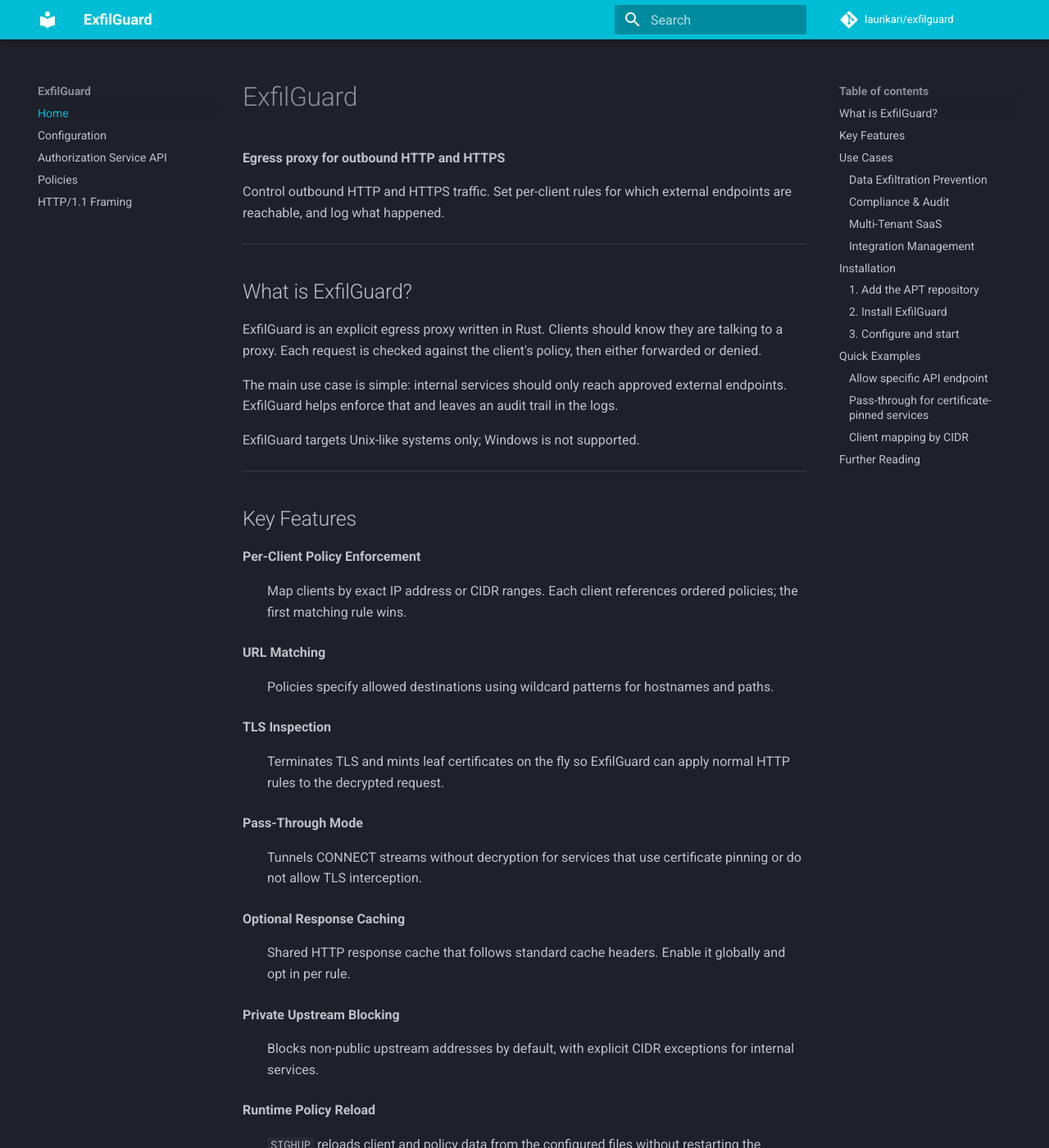
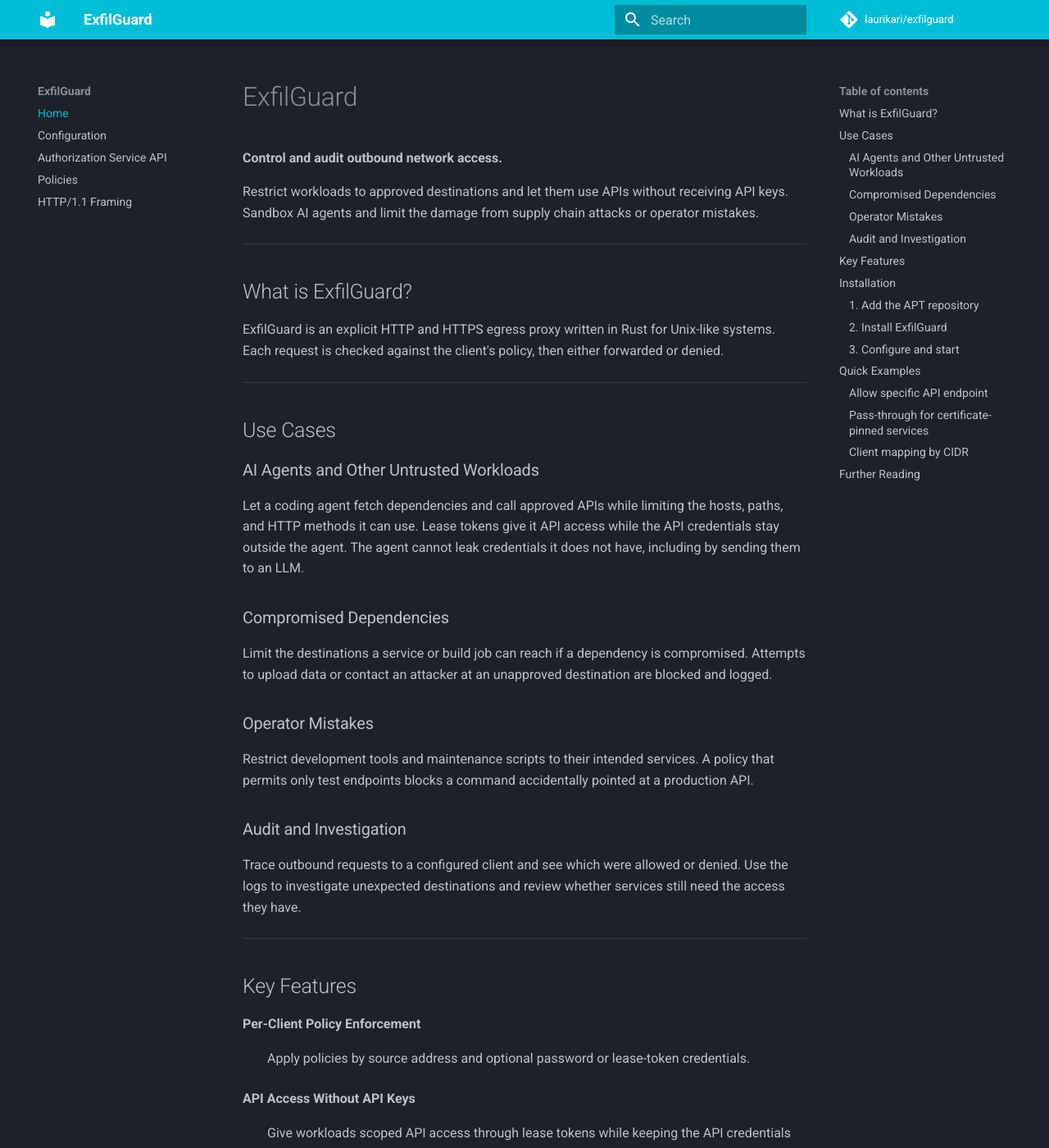
Before and after one commit to laurikari/exfilguard, an MkDocs documentation site: the page built from docs/index.md, in a window 1280 px wide and 1400 px high. Shown: the whole window at 82% size. Built offline with MkDocs 1.6.1 and Material for MkDocs 9.7.7, drawn with Linux system fonts in a browser that asks for light colours; comment, search, counter and statistics services are not loaded; some of the changed text lies outside the part shown.

Commit message:
Clarify homepage use cases

```diff
--- a/docs/index.md
+++ b/docs/index.md
@@ -1,36 +1,63 @@
 # ExfilGuard
 
-**Egress proxy for outbound HTTP and HTTPS**
+**Control and audit outbound network access.**
 
-Control outbound HTTP and HTTPS traffic. Set per-client rules for which
-external endpoints are reachable, and log what happened.
+Restrict workloads to approved destinations and let them use APIs without
+receiving API keys. Sandbox AI agents and limit the damage from supply chain
+attacks or operator mistakes.
 
 ---
 
 ## What is ExfilGuard?
 
-ExfilGuard is an explicit egress proxy written in Rust. Clients should know
-they are talking to a proxy. Each request is checked against the client's
-policy, then either forwarded or denied.
+ExfilGuard is an explicit HTTP and HTTPS egress proxy written in Rust for
+Unix-like systems. Each request is checked against the client's policy, then
+either forwarded or denied.
 
-The main use case is simple: internal services should only reach approved
-external endpoints. ExfilGuard helps enforce that and leaves an audit trail in
-the logs.
+---
 
-ExfilGuard targets Unix-like systems only; Windows is not supported.
+## Use Cases
+
+### AI Agents and Other Untrusted Workloads
+
+Let a coding agent fetch dependencies and call approved APIs while limiting the
+hosts, paths, and HTTP methods it can use. Lease tokens give it API access while
+the API credentials stay outside the agent. The agent cannot leak credentials
+it does not have, including by sending them to an LLM.
+
+### Compromised Dependencies
+
+Limit the destinations a service or build job can reach if a dependency is
+compromised. Attempts to upload data or contact an attacker at an unapproved
+destination are blocked and logged.
+
+### Operator Mistakes
+
+Restrict development tools and maintenance scripts to their intended services.
+A policy that permits only test endpoints blocks a command accidentally
+pointed at a production API.
+
+### Audit and Investigation
+
+Trace outbound requests to a configured client and see which were allowed or
+denied. Use the logs to investigate unexpected destinations and review whether
+services still need the access they have.
 
 ---
 
 ## Key Features
 
 **Per-Client Policy Enforcement**
-:   Map clients by exact IP address or CIDR ranges. Each client references ordered policies; the first matching rule wins.
+:   Apply policies by source address and optional password or lease-token credentials.
+
+**API Access Without API Keys**
+:   Give workloads scoped API access through lease tokens while keeping the API credentials outside the workload. See [delegated authorization](configuration.md#delegated-authorization).
 
 **URL Matching**
 :   Policies specify allowed destinations using wildcard patterns for hostnames and paths.
 
 **TLS Inspection**
-:   Terminates TLS and mints leaf certificates on the fly so ExfilGuard can apply normal HTTP rules to the decrypted request.
+:   Apply HTTP method and URL rules to HTTPS requests.
 
 **Pass-Through Mode**
 :   Tunnels CONNECT streams without decryption for services that use certificate pinning or do not allow TLS interception.
@@ -42,37 +69,13 @@
 :   Blocks non-public upstream addresses by default, with explicit CIDR exceptions for internal services.
 
 **Runtime Policy Reload**
-:   `SIGHUP` reloads client and policy data from the configured files without restarting the process. If you change listener, metrics, cache, TLS, logging, or timeout settings, restart the server.
+:   Reload client and policy data without restarting ExfilGuard.
 
 **Structured Logging**
 :   JSON or text logs with the allow or deny decision and related request metadata.
 
 **Metrics Exporter**
-:   Optional Prometheus endpoint (`/metrics`) with counters and histograms for traffic, decisions, effective mode (`direct`, `bump`, `tunnel`), cache, and upstream reuse, plus gauges for current connections, in-flight work, cache usage, and last successful reload. Supports HTTPS when given a cert and key.
-
----
-
-## Use Cases
-
-### Data Exfiltration Prevention
-
-Block attempts to send data to unapproved cloud storage, analytics, or
-communication services.
-
-### Compliance & Audit
-
-Keep audit logs of outbound traffic. Show which destinations are allowed and
-which requests were blocked.
-
-### Multi-Tenant SaaS
-
-Control which external APIs different backend services can reach. Stop one
-service from talking to destinations meant for another.
-
-### Integration Management
-
-Control integrations with external partners. Restrict which hosts and paths
-each service may use.
+:   Monitor traffic, policy decisions, connections, and cache usage with Prometheus.
 
 ---
 
@@ -110,8 +113,6 @@
 ---
 
 ## Quick Examples
-
-These examples assume ExfilGuard is being used as an explicit proxy.
 
 ### Allow specific API endpoint
 
--- a/mkdocs.yml
+++ b/mkdocs.yml
@@ -1,5 +1,5 @@
 site_name: ExfilGuard
-site_description: Egress proxy for data exfiltration prevention
+site_description: Control and audit outbound network access.
 site_url: https://laurikari.github.io/exfilguard
 
 repo_name: laurikari/exfilguard
```
